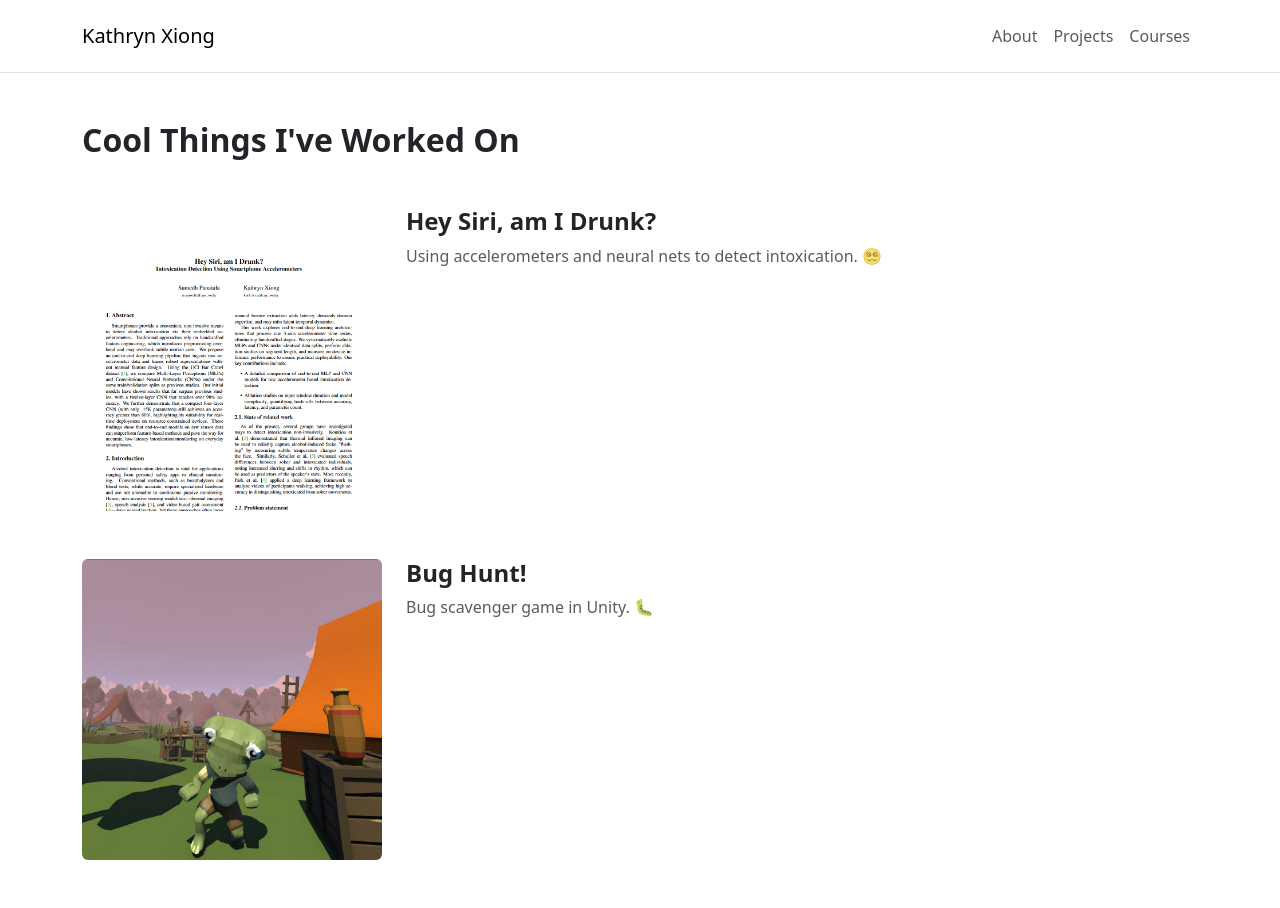
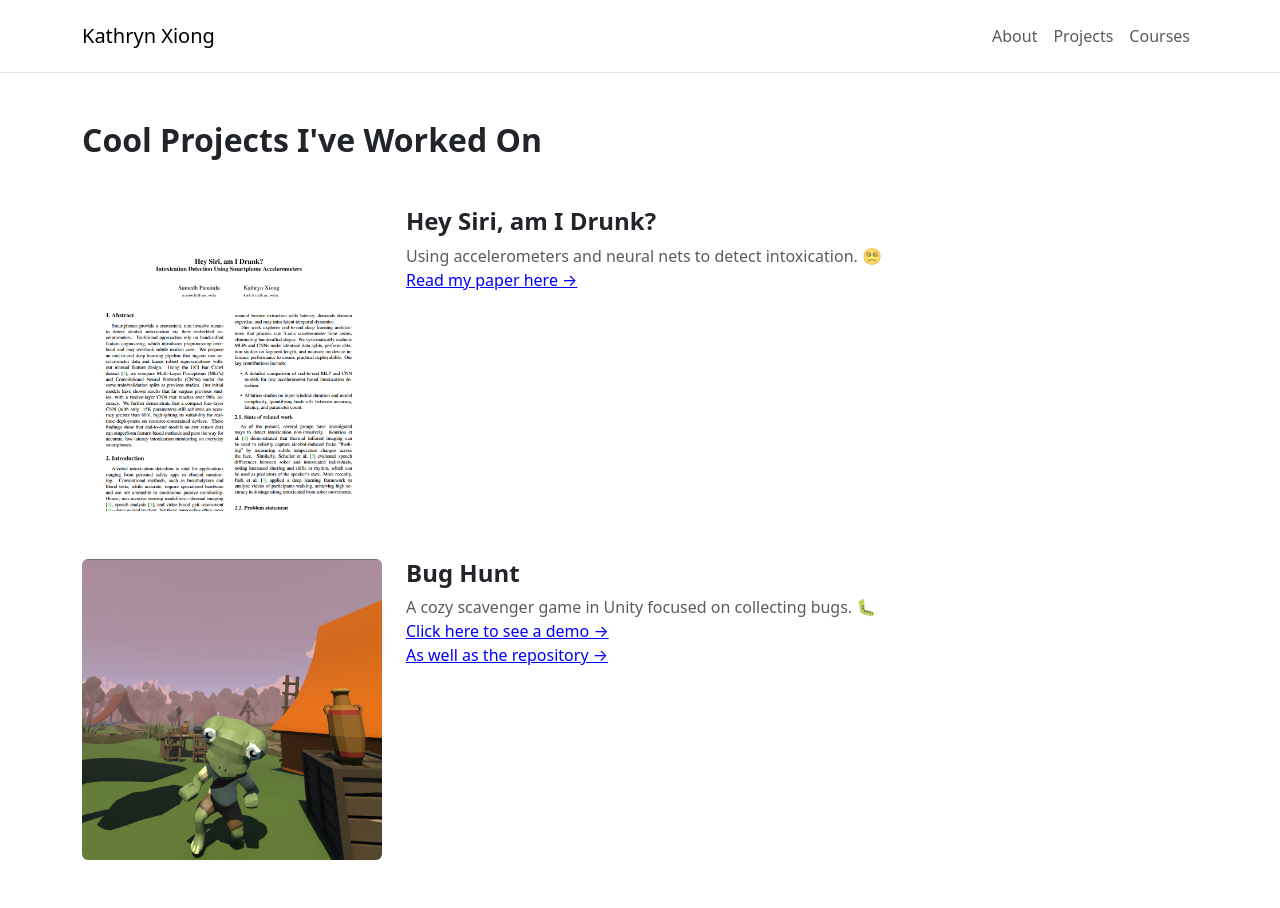
Before and after one commit to kathrx/kathrx.github.io, a Jekyll site: the page built from projects.html, in a window 1280 px wide. Built offline with Jekyll 4.4.1, drawn with Linux system fonts in a browser that asks for light colours.

Commit message:
updated existing projects

```diff
--- a/projects.html
+++ b/projects.html
@@ -1,23 +1,65 @@
 ---
 layout: default
-title: Home
+title: Projects
 ---
 
 <section class="container py-5">
-  <h2 class="mb-5 fw-semibold">Cool Things I've Worked On</h2>
+  <h2 class="mb-5 fw-semibold">Cool Projects I've Worked On</h2>
 
   <div class="row gy-5">
-      <div class="col-12">
-      <a href="/project-2" class="text-decoration-none text-dark d-flex flex-column flex-md-row gap-4 align-items-start">
-        <img src="/assets/images/dl_paper.png" alt="Project 2" class="img-fluid rounded" style="max-width: 300px;">
+    <!-- <div class="col-12">
+      <a href="/projects/bug_hunt.html" class="text-decoration-none text-dark d-flex flex-column flex-md-row gap-4 align-items-start">
+        <img src="/assets/images/dl_paper.png" alt="Project 2"
+            class="img-fluid rounded" style="max-width: 300px;">
         <div>
           <h3 class="h4 fw-bold mb-2">Hey Siri, am I Drunk?</h3>
-          <p class="mb-0 text-muted">Using accelerometers and neural nets to detect intoxication. 😵‍💫</p>
+          <p class="mb-0 text-muted">
+            Using accelerometers and neural nets to detect intoxication. 😵‍💫
+            <br />
+            <p class="mb-0">
+              <a href="assets/images/CSE_493G___Deep_Learning.pdf"
+                target="_blank" style="color: blue; text-decoration: underline;">
+                Read my paper here →
+              </a>
+            </p>
+          </p>
         </div>
       </a>
-    </div>
+    </div> -->
 
     <div class="col-12">
+    <div class="text-dark d-flex flex-column flex-md-row gap-4 align-items-start">
+      <!-- Image links to project -->
+      <!-- <a href="/projects/bug_hunt.html" class="text-decoration-none"> -->
+        <img src="/assets/images/dl_paper.png" alt="Project 2"
+            class="img-fluid rounded" style="max-width: 300px;">
+      <!-- </a> -->
+
+      <div>
+        <!-- Title links to project -->
+        <h3 class="h4 fw-bold mb-2">
+          <a href="/projects/bug_hunt.html" class="text-dark text-decoration-none">
+            Hey Siri, am I Drunk?
+          </a>
+        </h3>
+
+        <!-- Description -->
+        <p class="mb-0 text-muted">
+          Using accelerometers and neural nets to detect intoxication. 😵‍💫
+        </p>
+
+        <!-- PDF link -->
+        <p class="mb-0">
+          <a href="assets/images/CSE_493G___Deep_Learning.pdf"
+            target="_blank" style="color: blue; text-decoration: underline;">
+            Read my paper here →
+          </a>
+        </p>
+      </div>
+    </div>
+  </div>
+
+    <!-- <div class="col-12">
       <a href="/projects/bug_hunt.html" class="text-decoration-none text-dark d-flex flex-column flex-md-row gap-4 align-items-start">
         <img src="/assets/images/bug_hunt_dance.png" alt="Project 1" class="img-fluid rounded" style="max-width: 300px;">
         <div>
@@ -25,8 +67,45 @@ title: Home
           <p class="mb-0 text-muted">Bug scavenger game in Unity. 🐛</p>
         </div>
       </a>
+    </div> -->
+
+        <div class="col-12">
+    <div class="text-dark d-flex flex-column flex-md-row gap-4 align-items-start">
+      <!-- Image links to project -->
+      <!-- <a href="/projects/bug_hunt.html" class="text-decoration-none"> -->
+        <img src="/assets/images/bug_hunt_dance.png" alt="Project 2"
+            class="img-fluid rounded" style="max-width: 300px;">
+      <!-- </a> -->
+
+      <div>
+        <!-- Title links to project -->
+        <h3 class="h4 fw-bold mb-2">
+          <a href="/projects/bug_hunt.html" class="text-dark text-decoration-none">
+            Bug Hunt
+          </a>
+        </h3>
+
+        <!-- Description -->
+        <p class="mb-0 text-muted">
+          A cozy scavenger game in Unity focused on collecting bugs. 🐛
+        </p>
+
+        <!-- PDF link -->
+        <p class="mb-0">
+          <a href="https://state0fflux.itch.io/bug-hunt"
+            target="_blank" style="color: blue; text-decoration: underline;">
+            Click here to see a demo →
+          </a>
+        </p>
+        <p class="mb-0">
+          <a href="https://github.com/State0fFlux/Bug-Hunt"
+            target="_blank" style="color: blue; text-decoration: underline;">
+            As well as the repository →
+          </a>
+        </p>
+      </div>
     </div>
-
+  </div>
 
 
     <!-- Add more case studies below -->
```
Also changed, not shown: index.html (+6 -4 lines), assets/images/profile_picture.jpg (added), projects/hey_siri.html (added), 2 other files.
